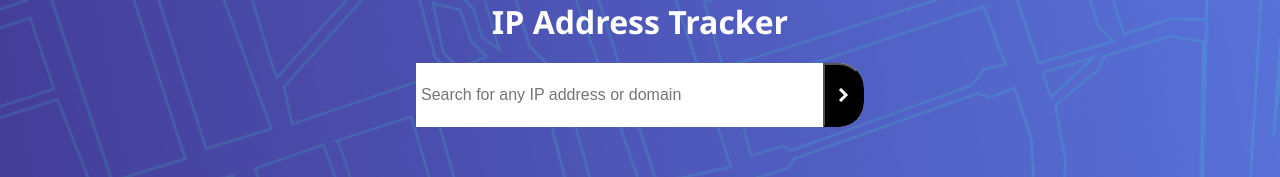
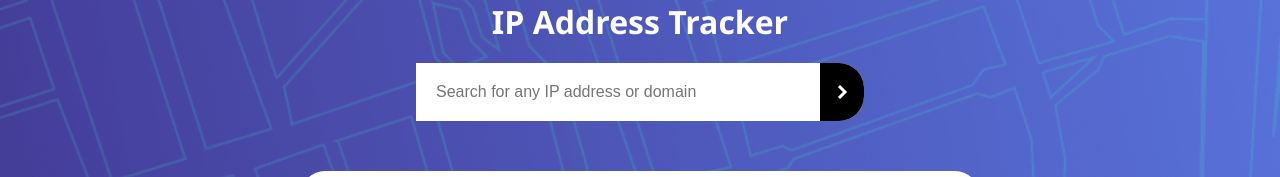
Before and after one commit to HermesPasser/iploc, a React (Create React App) app: page / in a window 1280 px wide. Shown: the top 177 px of the page. Built offline with nearby package versions, Linux system fonts and the light colour scheme; no server answers.

Commit message:
make search button prettier

```diff
--- a/src/index.css
+++ b/src/index.css
@@ -38,7 +38,6 @@ h1 {
 	background-color: white;
 	margin: auto;
 	width: 35%;
-	height: 20%;
 	margin-top: 20px;
 }
 
@@ -49,12 +48,11 @@ h1 {
 
 .input-wrapper input {
 	border: 0;
-	height: 100%;
 	width: 100%;
-	padding-left: 5px;
 	font-weight: bold;
+	border: none;
 	font-size: medium;
-
+	padding: 20px;
 }
 
 .input-wrapper input::placeholder {
@@ -66,7 +64,8 @@ h1 {
 	background-image: url('assets/icon-arrow.svg');
 	background-position: center;
 	background-repeat: no-repeat;
-	height: 100%;
+	border: none;
+	padding: 20px;
 	width: 10%;
 }
 
```
